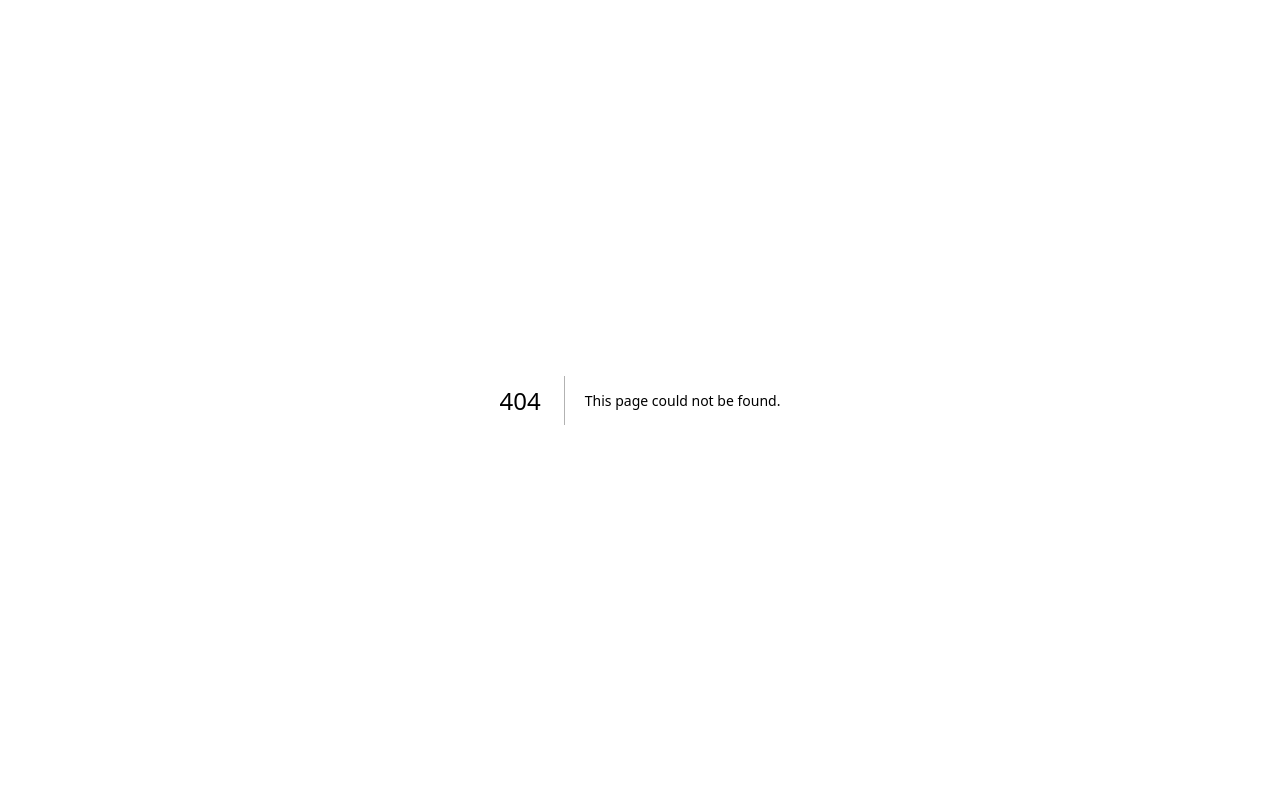
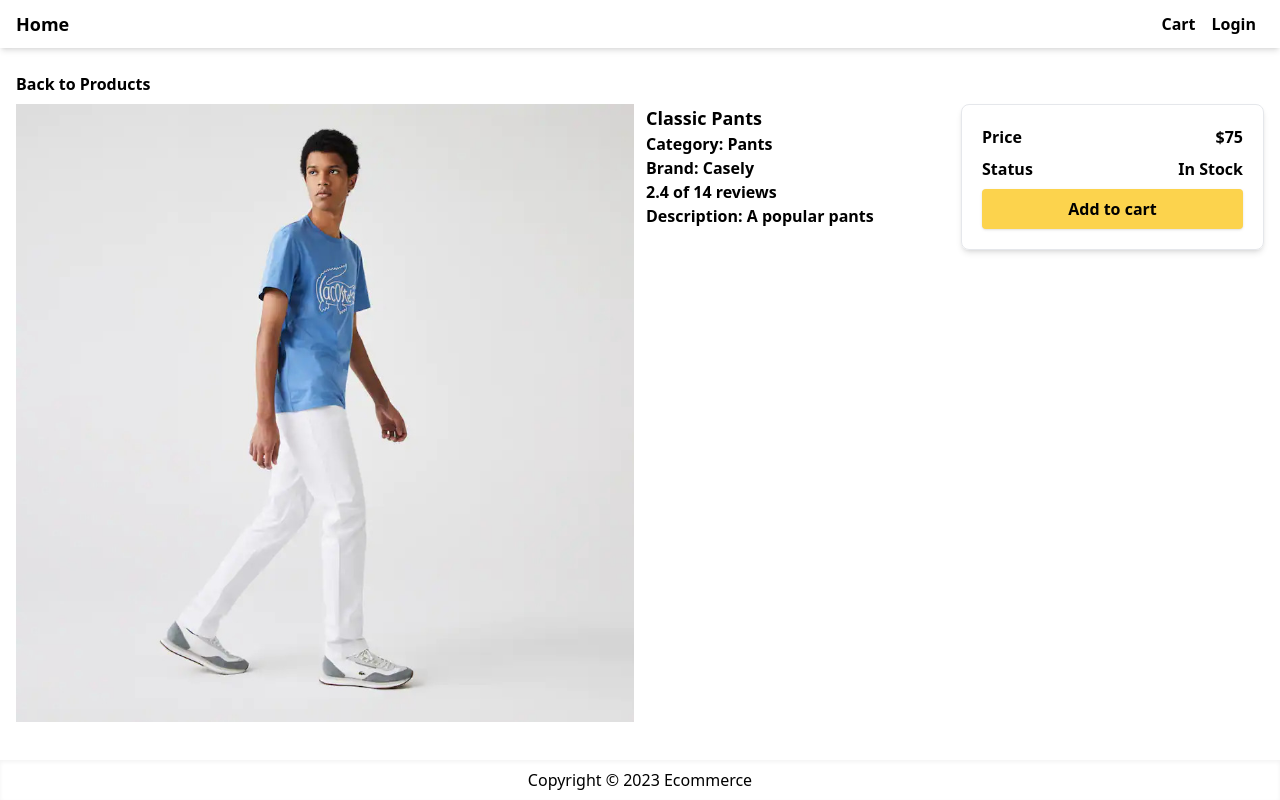
Before and after one commit to Julian-Lop/next-ecommerce, a Next.js app: page /product/classic-pants in a window 1280 px wide. Before the commit this address had no page. Built offline with nearby package versions, Linux system fonts and the light colour scheme.

Commit message:
card details created

```diff
--- /dev/null
+++ b/src/pages/product/[slug].js
@@ -0,0 +1,63 @@
+import Layout from '@/components/Layout'
+import data from '@/utils/data'
+import Image from 'next/image'
+import Link from 'next/link'
+import { useRouter } from 'next/router'
+import React from 'react'
+
+export default function ProductScreen() {
+
+    const {query: {slug}} = useRouter()
+
+    const product = data.products.find(x => x.slug === slug)
+
+    if(!product){
+        return <div>
+            Product not found
+        </div>
+    }
+    return (
+        <Layout title={product.name}>
+            <div className='py-2 font-semibold'>
+                <Link legacyBehavior href='/'>
+                    <a>Back to Products</a>
+                </Link>
+            </div>
+            <div className='grid md:grid-cols-4 md:gap-3'>
+                <div className='md:col-span-2'>
+                    <Image
+                        src={product.image}
+                        alt={product.name}
+                        width={640}
+                        height={640}
+                        layout='responsive'
+                    />
+                </div>
+                <div>
+                    <ul className='font-semibold'>
+                        <li>
+                            <h1 className='text-lg'>{product.name}</h1>
+                        </li>
+                        <li>Category: {product.category}</li>
+                        <li>Brand: {product.brand}</li>
+                        <li>{product.rating} of {product.numReviews} reviews</li>
+                        <li>Description: {product.description}</li>
+                    </ul>
+                </div>
+                <div>
+                    <div className='card p-5 font-semibold'>
+                        <div className='mb-2 flex justify-between'>
+                            <div>Price</div>
+                            <div>${product.price}</div>
+                        </div>
+                        <div className='mb-2 flex justify-between'>
+                            <div>Status</div>
+                            <div>{product.countInStock > 0 ? 'In Stock' : 'Unavailable'}</div>
+                        </div>
+                        <button className='primary-button w-full' type="button">Add to cart</button>
+                    </div>
+                </div>
+            </div>
+        </Layout>
+    )
+}
```
